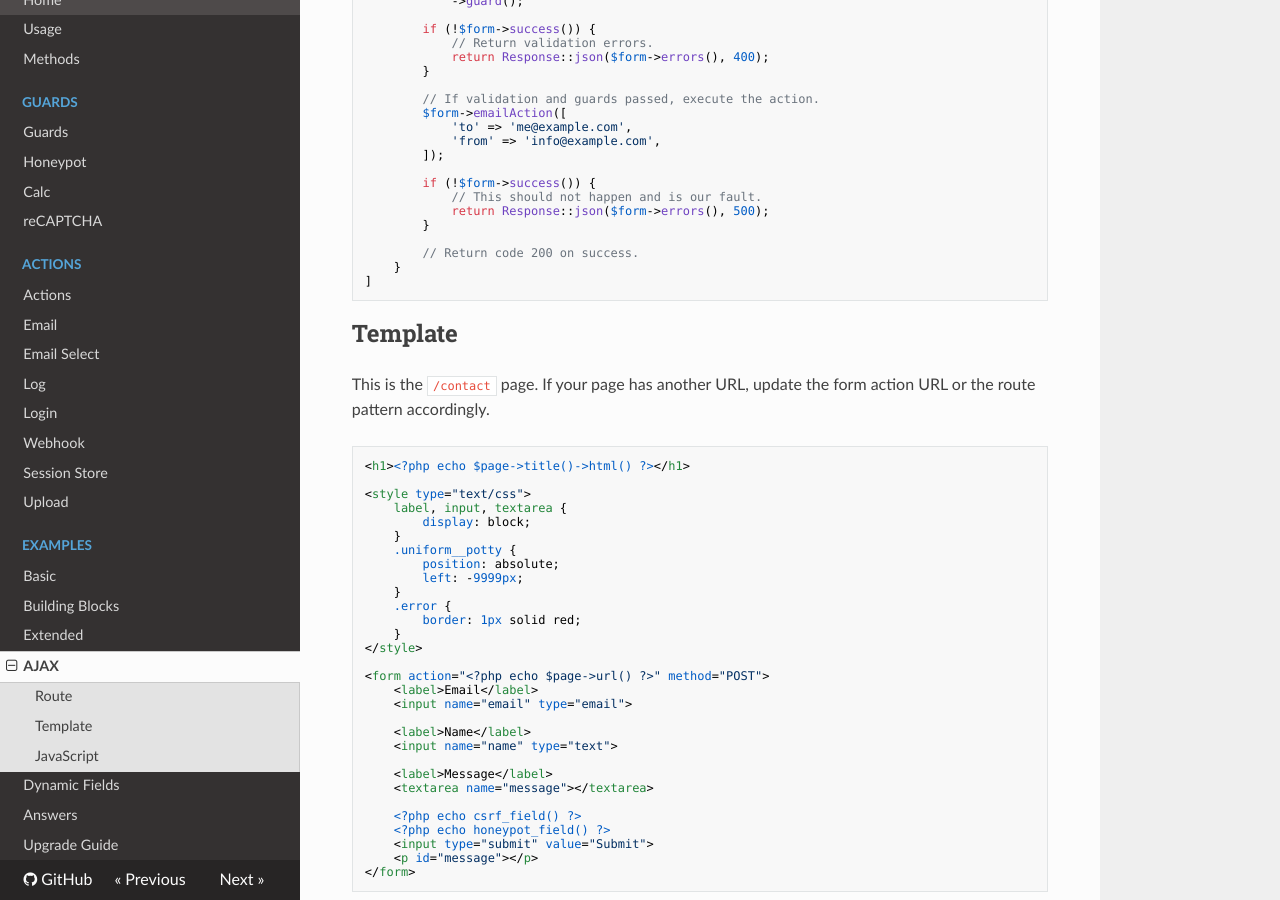
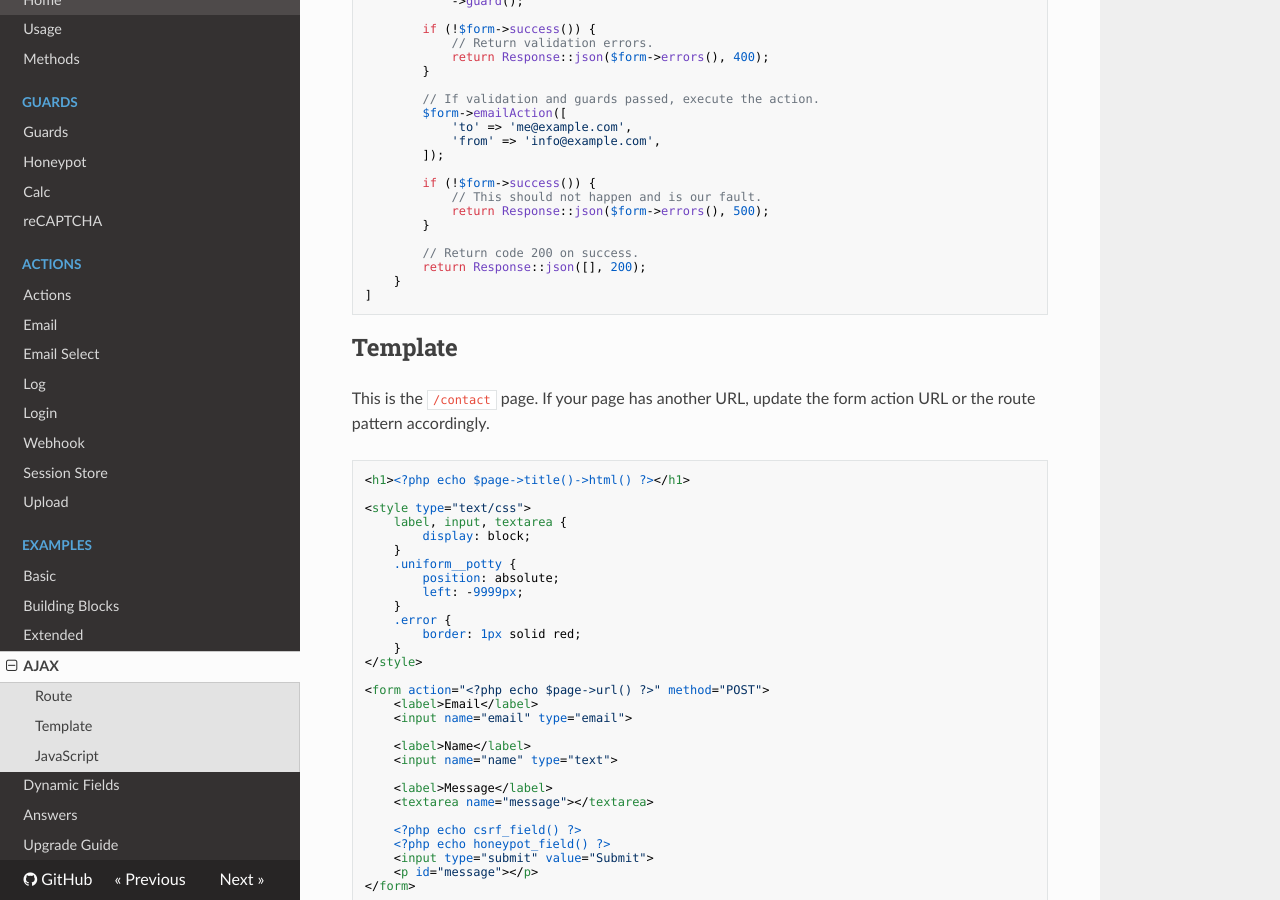
Before and after one commit to mzur/kirby-uniform, an MkDocs documentation site: the page built from docs/examples/ajax.md, in a window 1280 px wide and 900 px high, scrolled down 671 px. Built offline with MkDocs 1.6.1, drawn with Linux system fonts in a browser that asks for light colours; nearby versions of some CDN libraries; old or Windows-style settings are respelled for this version of MkDocs.

Commit message:
Fix ajax example
References #179

````diff
--- a/docs/examples/ajax.md
+++ b/docs/examples/ajax.md
@@ -45,6 +45,7 @@ The route listens for `POST` requests on `/contact`. Note the use of [`withoutFl
         }
 
         // Return code 200 on success.
+        return Response::json([], 200);
     }
 ]
 ```
````
